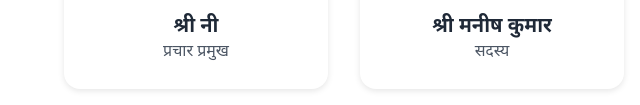
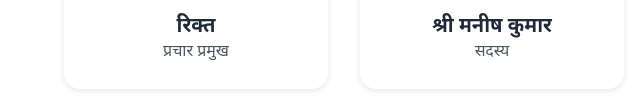
Before and after one commit to vedant7072/smdvssn, a plain HTML site: page members.html in a window 1280 px wide. Shown: the part 695-800 px from the top of the page, 0-640 px from the left. Drawn offline with nearby package versions, Linux system fonts and the light colour scheme.

Commit message:
Update members

```diff
--- a/members.html
+++ b/members.html
@@ -46,7 +46,7 @@
 
       <div class="card text-center p-6">
         <img src="assets/img/member4.jpg" alt="Member Photo" class="w-32 h-32 mx-auto rounded-full mb-4 object-cover">
-        <h3 class="text-xl font-semibold" data-hi="श्री नीर" data-en="Shri Neer">श्री नी</h3>
+        <h3 class="text-xl font-semibold" data-hi="रिक्त " data-en="ब्लेंक"> रिक्त </h3>
         <p class="text-gray-600" data-hi="प्रचार प्रमुख" data-en="Public Relations Head">प्रचार प्रमुख</p>
       </div>
 
```
